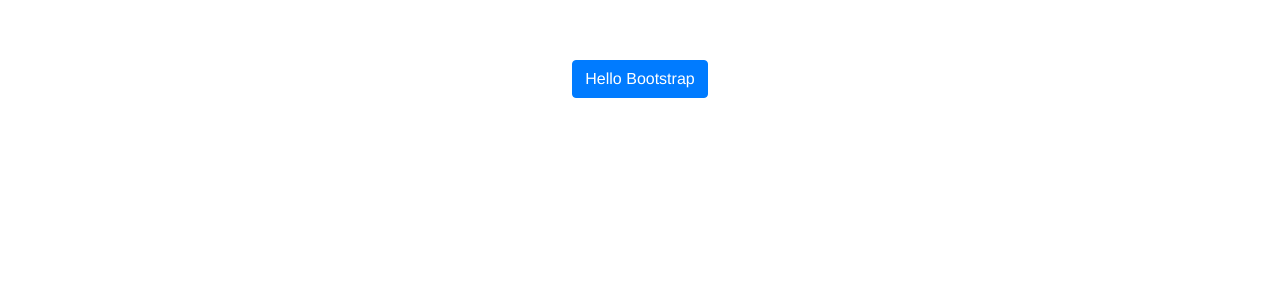
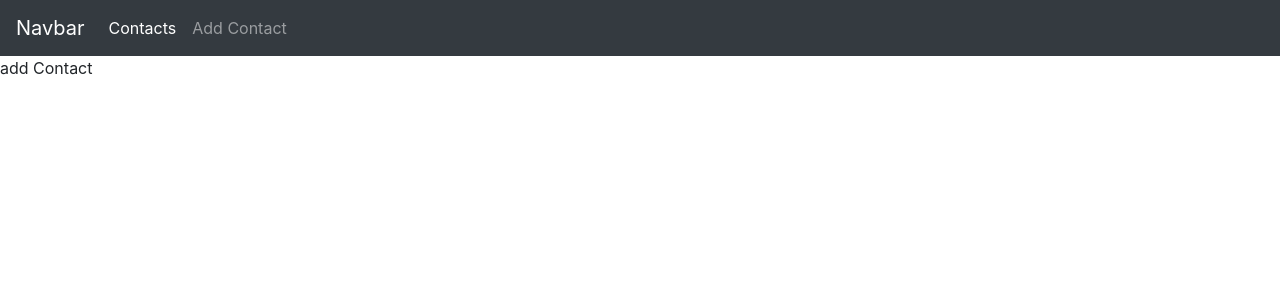
Before and after one commit to UrosPur/vivify-contacts, a Vue app: page /#/add-contact in a window 1280 px wide. Shown: the top 300 px of the page. Built offline with nearby package versions, Linux system fonts and the light colour scheme.

Commit message:
gotov projekat

```diff
--- a/package.json
+++ b/package.json
@@ -8,7 +8,8 @@
     "lint": "vue-cli-service lint"
   },
   "dependencies": {
-    "vue": "^2.5.16"
+    "vue": "^2.5.16",
+    "vue-router": "^3.0.1"
   },
   "devDependencies": {
     "@vue/cli-plugin-babel": "^3.0.0-beta.7",
--- a/src/App.vue
+++ b/src/App.vue
@@ -1,27 +1,20 @@
 <template>
-  <div id="app">
-   <button class="btn btn-primary">Hello Bootstrap</button>
+  <div>
+    <NavBar />
+    <router-view></router-view>
   </div>
 </template>
 
 <script>
-import HelloWorld from './components/HelloWorld.vue'
+import NavBar from './components/NavBar.vue'
 
 export default {
   name: 'app',
   components: {
-    HelloWorld
+      NavBar
   }
 }
 </script>
 
 <style>
-#app {
-  font-family: 'Avenir', Helvetica, Arial, sans-serif;
-  -webkit-font-smoothing: antialiased;
-  -moz-osx-font-smoothing: grayscale;
-  text-align: center;
-  color: #2c3e50;
-  margin-top: 60px;
-}
 </style>
--- /dev/null
+++ b/src/components/NavBar.vue
@@ -0,0 +1,29 @@
+<template>
+    <nav class="navbar navbar-expand-lg navbar-dark bg-dark">
+        <a class="navbar-brand" href="#">Navbar</a>
+        <button class="navbar-toggler" type="button" data-toggle="collapse" data-target="#navbarNav"
+                aria-controls="navbarNav" aria-expanded="false" aria-label="Toggle navigation">
+            <span class="navbar-toggler-icon"></span>
+        </button>
+        <div class="collapse navbar-collapse" id="navbarNav">
+            <ul class="navbar-nav">
+                <li class="nav-item active">
+                    <router-link class="nav-link" to="contacts"> Contacts</router-link>
+                </li>
+                <li class="nav-item">
+                    <router-link class="nav-link" to="add-contact"> Add Contact</router-link>
+                </li>
+            </ul>
+        </div>
+    </nav>
+</template>
+
+<script>
+    export default {
+        name: "NavBar"
+    }
+</script>
+
+<style scoped>
+
+</style>
--- /dev/null
+++ b/src/pages/AddContact.vue
@@ -0,0 +1,15 @@
+<template>
+    <div>
+        add Contact
+    </div>
+</template>
+
+<script>
+    export default {
+        name: "AddContact"
+    }
+</script>
+
+<style scoped>
+
+</style>
--- /dev/null
+++ b/src/pages/Contacts.vue
@@ -0,0 +1,15 @@
+<template>
+    <div>
+        contacts
+    </div>
+</template>
+
+<script>
+    export default {
+        name: "Contacts"
+    }
+</script>
+
+<style scoped>
+
+</style>
```
Also changed, not shown: src/main.js (+21 -0 lines), 1 other file (tests, documents, lock files or other folders).
